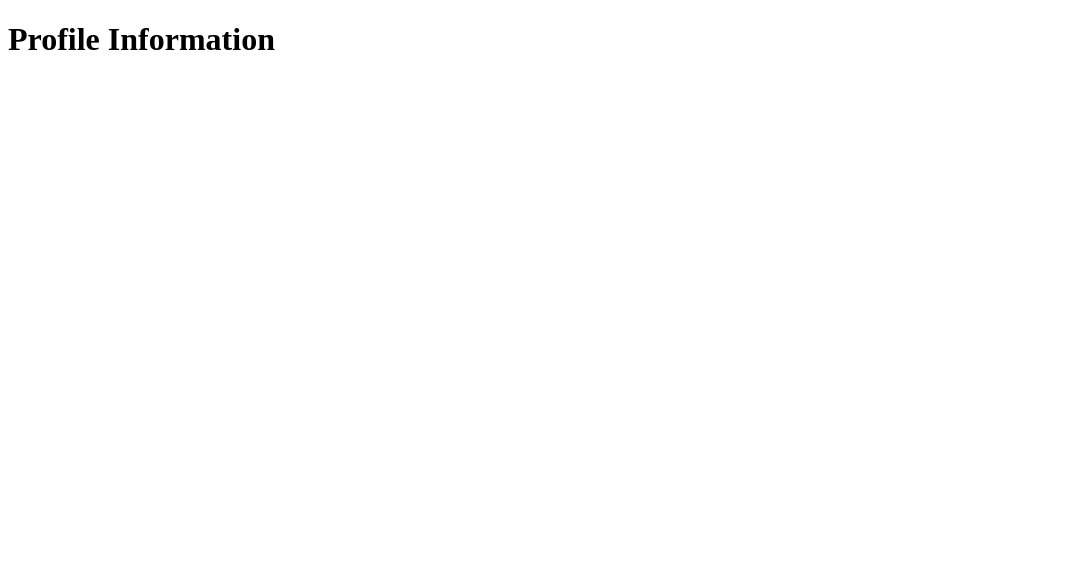
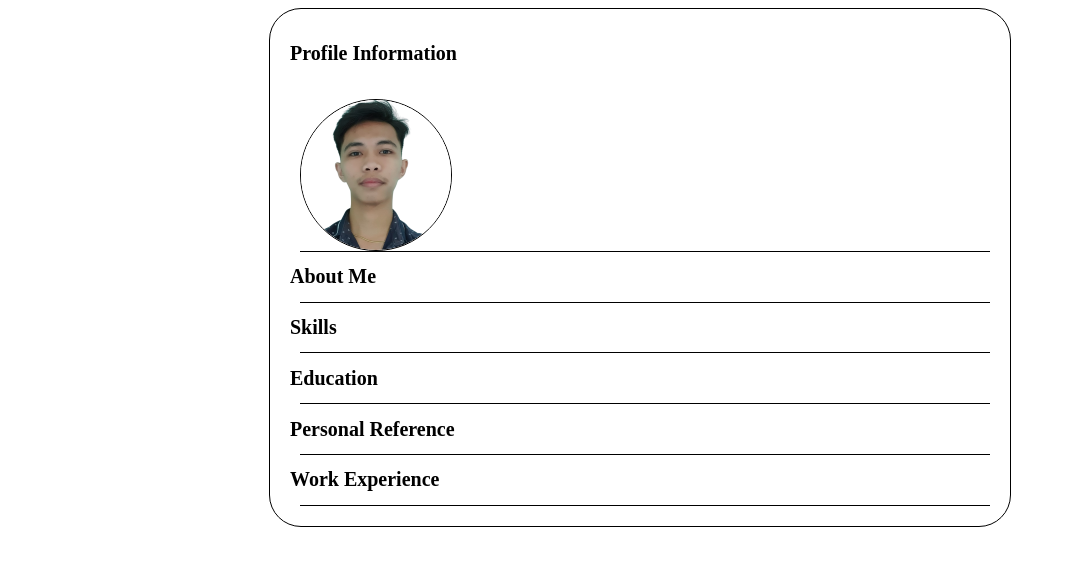
Before and after one commit to alberastine/portfolio, a plain HTML site: page index.html in a window 1280 px wide. Shown: the whole page, without its empty margins (0-1066 px from the left). Drawn offline with Linux system fonts and the light colour scheme; no server answers.

Commit message:
added css

```diff
--- a/index.html
+++ b/index.html
@@ -6,13 +6,72 @@
     <title>Fetch API Example</title>
   </head>
   <body>
-    <div><h1>Profile Information</h1></div>
+    <!-- styels -->
+
+    <style>
+      .container {
+        max-width: 700px;
+        margin: 0 auto;
+        padding: 20px;
+        border: 1px solid black;
+        border-radius: 2rem;
+      }
+
+      .title {
+        font-size: 20px;
+        font-weight: bold;
+      }
+
+      .personal-information-container,
+      #aboutMe,
+      #skills,
+      #education,
+      #personalReference,
+      #workExperience {
+        margin-left: 10px;
+        border-bottom: 1px solid black;
+      }
+
+      .personal-information-container {
+        display: flex;
+        gap: 30px;
+      }
+
+      .personal-information-container img {
+        width: 150px;
+        height: 150px;
+        border-radius: 50%;
+        margin-right: 20px;
+        align-items: center;
+        border-radius: 50%;
+        border: 1px solid black;
+        margin-top: 20px;
+      }
+    </style>
+
+    <!-- contents -->
+    <div class="container">
+      <h1 class="title">Profile Information</h1>
+      <div class="personal-information-container">
+        <img src="avata-profile.png" alt="">
         <div id="personalInfo"></div>
+      </div>
+
+      <h1 class="title">About Me</h1>
       <div id="aboutMe"></div>
+
+      <h1 class="title">Skills</h1>
       <div id="skills"></div>
+
+      <h1 class="title">Education</h1>
       <div id="education"></div>
+
+      <h1 class="title">Personal Reference</h1>
       <div id="personalReference"></div>
+
+      <h1 class="title">Work Experience</h1>
       <div id="workExperience"></div>
+    </div>
   </body>
 
   <!-- javascrpit fetching API -->
@@ -36,19 +95,32 @@
     function displayPersonalInfo(info) {
       const container = document.getElementById("personalInfo");
       info.forEach((item) => {
-        container.innerHTML += "<p>Name: " + item.Name + "</p>" +
-          "<p>Birthdate: " + item.Birthdate + "</p>" +
-          "<p>Gender: " + item.Gender + "</p>" +
-          "<p>Contact No: " + item.Contact_No + "</p>" +
-          "<p>Address: " + item.Address + "</p>" +
-          "<p>Email: " + item.Email + "</p>";
+        container.innerHTML +=
+          "<p>Name: " +
+          item.Name +
+          "</p>" +
+          "<p>Birthdate: " +
+          item.Birthdate +
+          "</p>" +
+          "<p>Gender: " +
+          item.Gender +
+          "</p>" +
+          "<p>Contact No: " +
+          item.Contact_No +
+          "</p>" +
+          "<p>Address: " +
+          item.Address +
+          "</p>" +
+          "<p>Email: " +
+          item.Email +
+          "</p>";
       });
     }
 
     function displayAboutMe(about) {
       const container = document.getElementById("aboutMe");
       about.forEach((item) => {
-        container.innerHTML += "<p>About Me: " + item.Description + "</p>" ;
+        container.innerHTML += "<p>About Me: " + item.Description + "</p>";
       });
     }
 
@@ -56,7 +128,7 @@
       const container = document.getElementById("skills");
       skills.forEach((item) => {
         const p = document.createElement("p");
-        p.textContent = "Skills: " + item.Languages.join(", ");
+        p.textContent = "" + item.Languages.join(", ");
         container.appendChild(p);
       });
     }
@@ -64,9 +136,16 @@
     function displayEducation(education) {
       const container = document.getElementById("education");
       education.forEach((item) => {
-        container.innerHTML += "<p>Level: " + item.Degree + "</p>" +
-          "<p>School: " + item.Institution + "</p>" +
-          "<p>Year: " + item.Year + "</p>";
+        container.innerHTML +=
+          "<p>Degree: " +
+          item.Degree +
+          "</p>" +
+          "<p>School: " +
+          item.Institution +
+          "</p>" +
+          "<p>Year: " +
+          item.Year +
+          "</p>";
       });
     }
 
@@ -74,9 +153,16 @@
       const container = document.getElementById("personalReference");
       references.forEach((item) => {
         const div = document.createElement("div");
-        div.innerHTML = "<p>Name: " + item.Name + "</p>" +
-          "<p>Contact_No: " + item.Contact_No + "</p>" +
-          "<p>Relationship: " + item.Relationship + "</p>";
+        div.innerHTML =
+          "<p>Name: " +
+          item.Name +
+          "</p>" +
+          "<p>Contact_No: " +
+          item.Contact_No +
+          "</p>" +
+          "<p>Relationship: " +
+          item.Relationship +
+          "</p>";
         container.appendChild(div);
       });
     }
@@ -85,10 +171,19 @@
       const container = document.getElementById("workExperience");
       experience.forEach((item) => {
         const div = document.createElement("div");
-        div.innerHTML = "<p>Company: " + item.Company + "</p>" +
-          "<p>Position: " + item.Job_Title + "</p>" +
-          "<p>Duration: " + item.Start_Date + "</p>" +
-          "<p>Description: " + item.End_Date + "</p>";
+        div.innerHTML =
+          "<p>Company: " +
+          item.Company +
+          "</p>" +
+          "<p>Position: " +
+          item.Job_Title +
+          "</p>" +
+          "<p>Duration: " +
+          item.Start_Date +
+          "</p>" +
+          "<p>Description: " +
+          item.End_Date +
+          "</p>";
         container.appendChild(div);
       });
     }
```
Also changed, not shown: avata-profile.png (added). Lines whose indentation alone changed are shown as unchanged.
